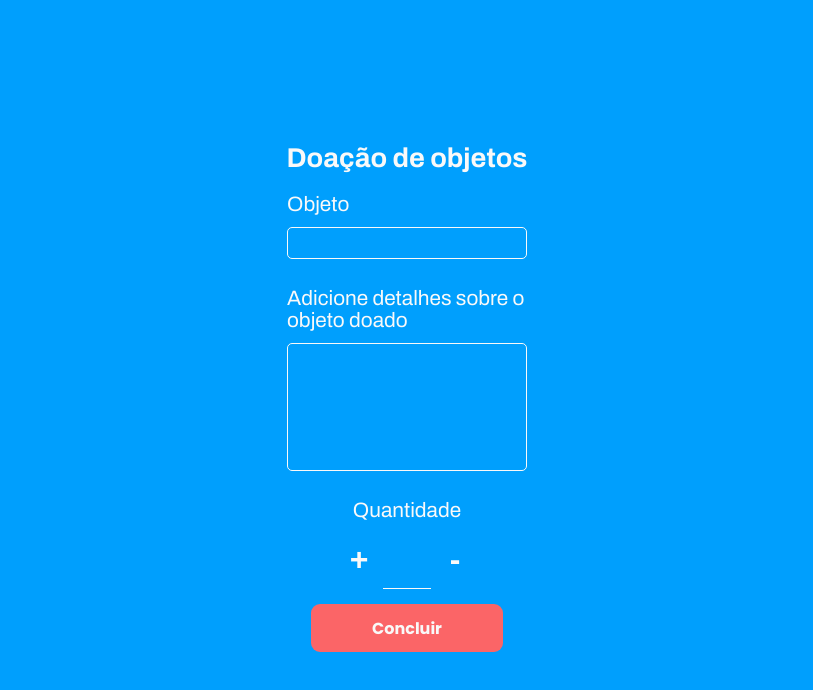
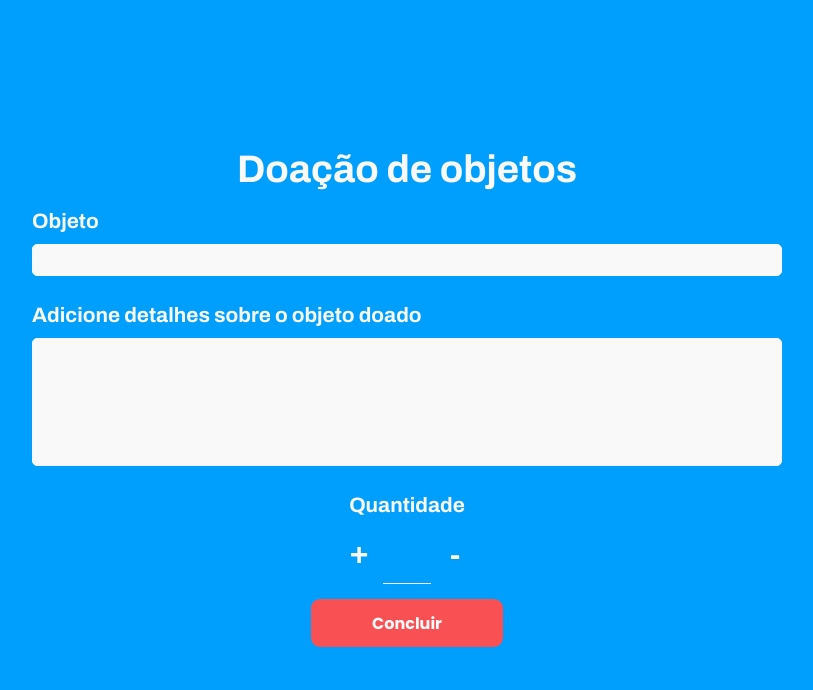
Before and after one commit to rede-cidada/holding-hands, a React (Create React App) app: page /Donation-objects in a window 1280 px wide. Shown: the top 690 px of the page, without its empty margins (233-1046 px from the left). Built offline with nearby package versions, Linux system fonts and the light colour scheme; a web font is replaced by a local one.

Commit message:
Ajustes da tela de doações

```diff
--- a/src/Dados/projetos.js
+++ /dev/null
@@ -1,17 +0,0 @@
-import React from 'react';
-
-export const dados = [
-        {
-            nome: "Ajude os gatinhos",
-            responsavel: "Tiago Augusto",
-
-            endereco: "Rua osvaldo cruz, Nº181A, Bairro nossa senhora de Fátima",
-            cidade: "moreno",
-            estado: "Pernambuco",
-
-            descricao: "fafas dasdsa  q rqw qw q q qweqweqw qweqw qwe ggsg fgsgdf gsf sg fs gsf fsd sdf sdf wfw we dsf sd dw dsf dsf  fewd gfer ertr err  e ttert wt wsdgj yyj ghjghfj j dhd sawafsdfsa r y yerfwf wer werwer werwer ewwerwef sd fw"
-
-        },
-
-
-]
--- a/src/assets/global.css
+++ b/src/assets/global.css
@@ -1,4 +1,4 @@
-@import url('https://fonts.googleapis.com/css2?family=Archivo:wght@400;700&family=Poppins:wght@400;700&display=swap');
+@import url('https://fonts.googleapis.com/css2?family=Archivo:wght@400;500;600;700&family=Poppins:wght@100;300;400;500;600;700;900&display=swap');
 
 :root {
     --background-primary: #009FFD;
@@ -14,6 +14,7 @@
 * {
     margin: 0;
     padding: 0;
+    box-sizing: border-box;
 }
 
 body{
--- a/src/pages/DonationObject/donationObject.css
+++ b/src/pages/DonationObject/donationObject.css
@@ -11,7 +11,7 @@
 }
 
 .form-donation{
-    width: 90%;
+    width: 100%;
     max-width: 750px;
     display: flex;
     justify-content: center;
@@ -29,40 +29,45 @@
     justify-content: center;
     align-items: flex-start;
     flex-direction: column;
-    width: 15rem;
+    width: 100%;
     padding: 8px 0;
 
 }
 
 .donation-label{
     font-size: 1.3rem;
-    font-weight: 500;
+    font-weight: bold;
     padding: 12px 0;
+    font-family: 'Archivo', sans-serif;
 }
 
 .object-input{
-    width: 15rem;
+    width: 100%;
     height: 2rem;
-    background: var(--background-primary);
     outline: none;
     border: 1px solid var(--color-primary);
     border-radius: 5px;
     padding: 8px;
-    color: var(--color-primary);
-    font-size: 15px;
+    background-color: var(--color-primary);
+    color: #161414;
+    font-size: 1rem;
+    font-weight: bold;
 }
 
 .description-object-input{
-    width: 15rem;
+    width: 100%;
     height: 8rem;
 
     resize: none;
-    background: var(--background-primary);
     outline: none;
     border: 1px solid var(--color-primary);
     border-radius: 5px;
     padding: 8px;
-    color: var(--color-primary);
+    background-color: var(--color-primary);
+    color: #161414;
+    font-size: 1rem;
+    font-weight: bold;
+    font-family: 'Archivo', sans-serif;
 }
 
 .amount-object{
@@ -102,7 +107,7 @@
     width: 12rem;
     height: 3rem;
 
-    background: var(--background-btn-secondary);
+    background: var(--background-btn-secondary-light);
     border-radius: 9px;
 
     font: 700 1rem Poppins;
@@ -118,8 +123,30 @@
     transition: background 0.4s;
 }
 
+.btn-form-donation:hover{
+    background :var(--background-btn-secondary);
+}
+
 @media(min-width:720px){
     .container-donation{
         height: 100%;
     }
+
+    .title-donation{
+        font-size: 2.4rem;
+    }
+
+    .description-object-input{
+        background-color: var(--color-primary);
+        color: #161414;
+        font-size: 1rem;
+        font-weight: bold;
+    }
+
+    .object-input{
+        background-color: var(--color-primary);
+        color: #161414;
+        font-size: 1rem;
+        font-weight: bold;
+    }
 }
--- a/src/pages/Project-description/Project-description.css
+++ b/src/pages/Project-description/Project-description.css
@@ -8,7 +8,7 @@ body{
 }
 
 .container-ProjectDescription{
-    width: 100%;
+    width: 100vw;
     display: flex;
     justify-content: center;
     align-items: center;
@@ -16,7 +16,7 @@ body{
 }
 
 .title-container{
-    width: 100vw;
+    width: 100%;
     height: 15rem;
 
     display: flex;
@@ -91,6 +91,7 @@ body{
 }
 
 .btn-container a.btn{
+    text-decoration: none;
     padding: 12px;
     font-size: 1.1rem;
 
@@ -118,6 +119,10 @@ body{
 }
 
 @media(min-width:720px){
+    .container-ProjectDescription{
+        width: 98.7vw;
+    }
+
     .btn-container{
         flex-direction: row;
     }
--- a/src/pages/Project-description/index.js
+++ b/src/pages/Project-description/index.js
@@ -1,6 +1,5 @@
 import React from 'react';
 import Location from '../../assets/img/Project-description/location.svg'
-import {dados} from '../../Dados/projetos'
 
 import './Project-description.css'
 
@@ -9,23 +8,20 @@ import { Link } from 'react-router-dom';
 const ProjectDescription = () =>{
     return(
         <div>
-            {dados.map((item,index)=>
-            <div className="container-ProjectDescription" key={index}>
-                    <h2></h2>
-                    <p></p>
+            <div className="container-ProjectDescription">
                 <div className="title-container">
-                    <div><h1>{item.nome}</h1></div>
+                    <div><h1>adssasdfsgsdfgfd</h1></div>
                 </div>
 
                 <div className="container-description">
                     <div className="containers information-projeto">
                         <div>
                             <h2>Responsavel pela ONG</h2>
-                            <p>{item.responsavel}</p>
+                            <p>ssdfsdgsdgsd</p>
 
                             <h2>Endereço</h2>
                             <div className="location">
-                                <img src={Location} alt="localização"/><p>{item.endereco},{item.cidade},{item.estado}.</p>
+                                <img src={Location} alt="localização"/><p>sdfsdgsgsdggewwegsdg.</p>
                             </div>
                         </div>
                     </div>
@@ -63,7 +59,7 @@ const ProjectDescription = () =>{
                         </div>
                     </div>
                 </div>
-            </div>)}
+            </div>
         </div>
     )
 }
```
